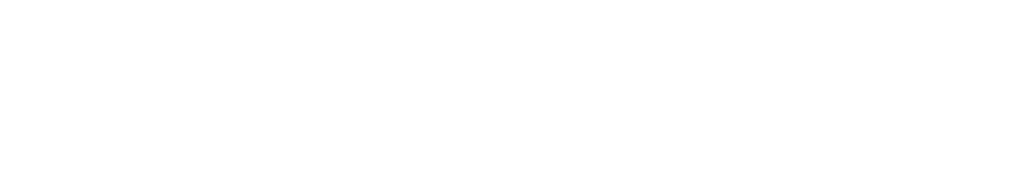
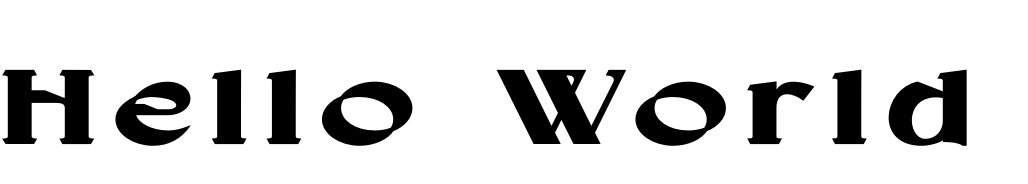
Before and after one commit to heckspoiler/superhi_first_project, a plain HTML site: page index.html in a window 1280 px wide. Shown: the whole page, without its empty margins (0-1028 px from the left). Drawn offline with Linux system fonts and the light colour scheme.

Commit message:
testing out

```diff
--- a/index.html
+++ b/index.html
@@ -5,10 +5,10 @@
       <meta http-equiv="X-UA-Compatible" content="IE=edge">
       <meta name="viewport" content="width=device-width, initial-scale=1.0">
       <title>Document</title>
-      <script src="./script.js" defer></script>
-      <link href="./style.css"></link>
+      <script src="./scripts/main.js" type="module" defer ></script>
+      <link href="./style.css" rel="stylesheet"></link>
 </head>
 <body>
-
+      <h1 class="title">Hello World</h1>
 </body>
 </html>
--- a/style.css
+++ b/style.css
@@ -1,2 +1,33 @@
+@font-face {
+  font-family: "Kuga";
+  src: url("./fonts/Kuga.woff") format("woff");
+}
+
+@font-face {
+  font-family: "Voca";
+  src: url("./fonts/VOCA.woff") format("woff");
+}
+
 :root {
+  --title-font-2: "Kuga", sans-serif;
+  --title-font: "Voca", sans-serif;
+  font-size: 10px;
 }
+
+body {
+  margin: 0;
+  padding: 0;
+  box-sizing: border-box;
+}
+
+h1 {
+  font-family: var(--title-font);
+  font-size: 10rem;
+  letter-spacing: 20px;
+  transition: all 0.5s ease;
+}
+
+.active {
+  font-size: 11rem;
+  color: red;
+}
```
Also changed, not shown: fonts/Kuga.ttf (added), fonts/Kuga.woff (added), fonts/VOCA.woff (added), fonts/VioletSans-Regular.woff2 (added), fonts/YgroSansBeta-Bold.ttf (added), scripts/main.js (added), 1 other file.
